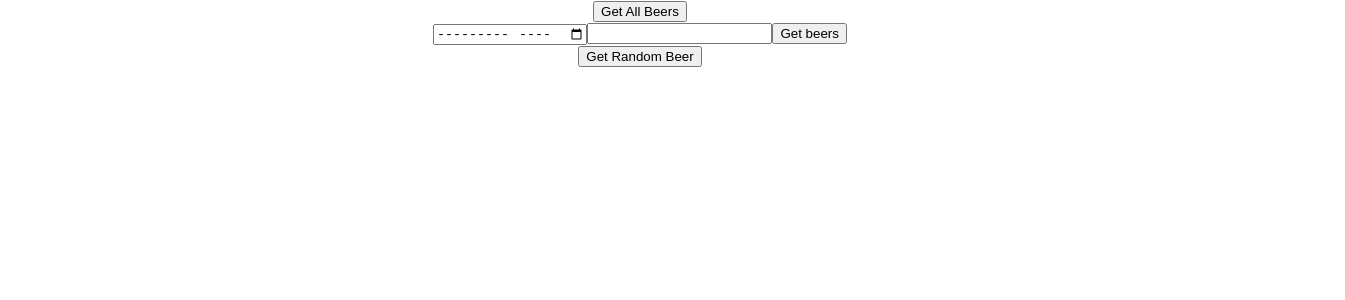
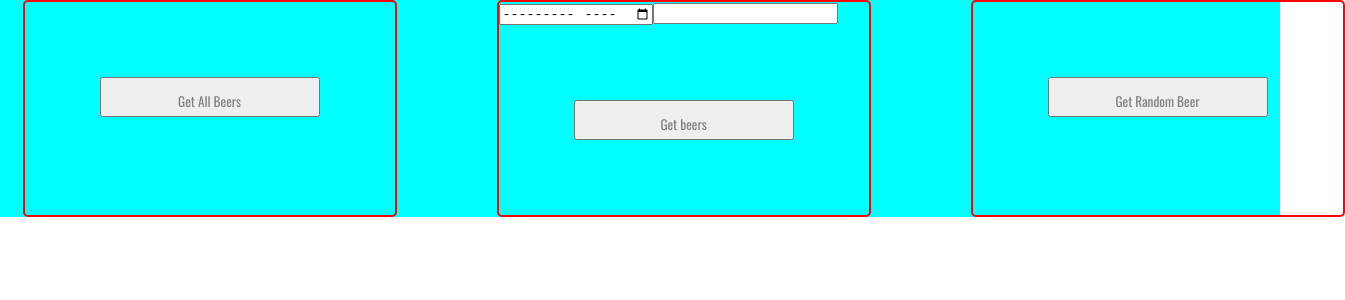
Before and after one commit to tomiiii55/FetchAPI, a React (Create React App) app in the folder worktask/: page / in a window 1280 px wide. Shown: the top 300 px of the page, 1345 px wide, since content can reach past the window. Built offline with nearby package versions, Linux system fonts and the light colour scheme.

Commit message:
Done CSS

```diff
--- a/worktask/public/index.html
+++ b/worktask/public/index.html
@@ -3,6 +3,7 @@
   <head>
     <meta charset="utf-8" />
     <link rel="shortcut icon" href="%PUBLIC_URL%/favicon.ico" />
+    <link href="https://fonts.googleapis.com/css?family=Oswald&display=swap" rel="stylesheet">
     <meta name="viewport" content="width=device-width, initial-scale=1" />
     <meta name="theme-color" content="#000000" />
     <!--
--- a/worktask/src/App.css
+++ b/worktask/src/App.css
@@ -1,33 +1,6 @@
 .App {
-  text-align: center;
+  display:flex;
+  justify-content:center;
+  background-color: aqua;
+  height:auto;
 }
-
-.App-logo {
-  animation: App-logo-spin infinite 20s linear;
-  height: 40vmin;
-  pointer-events: none;
-}
-
-.App-header {
-  background-color: #282c34;
-  min-height: 100vh;
-  display: flex;
-  flex-direction: column;
-  align-items: center;
-  justify-content: center;
-  font-size: calc(10px + 2vmin);
-  color: white;
-}
-
-.App-link {
-  color: #61dafb;
-}
-
-@keyframes App-logo-spin {
-  from {
-    transform: rotate(0deg);
-  }
-  to {
-    transform: rotate(360deg);
-  }
-}
--- a/worktask/src/App.js
+++ b/worktask/src/App.js
@@ -2,7 +2,9 @@ import React, { Component } from "react";
 import "./App.css";
 import FetchBeer from "./components/fetchBeer/FetchBeer";
 import FetchRandom from "./components/fetchRandom/FetchRandom";
-import FetchByNameDate from "./components/fetchByNameDate/FetchByNameDate"
+import FetchByNameDate from "./components/fetchByNameDate/FetchByNameDate";
+import Header from "./components/Header";
+
 
 class App extends Component {
   state = {
@@ -12,9 +14,11 @@ class App extends Component {
   render() {
     return (
       <div className="App">
+        <Header></Header>
         <FetchBeer/>
         <FetchByNameDate />
         <FetchRandom />
+
       </div>
     );
   }
--- /dev/null
+++ b/worktask/src/components/Header.js
@@ -0,0 +1,15 @@
+import React from 'react';
+import "./HeaderStyle.css";
+
+function Header () {
+return (
+    <header className="headertop">
+        <h1>Beer Fetch App</h1>
+
+
+    </header>
+)
+
+}
+
+export default Header;
--- /dev/null
+++ b/worktask/src/components/HeaderStyle.css
@@ -0,0 +1,3 @@
+.headertop{
+    width:100px;
+}
--- a/worktask/src/components/fetchBeer/FetchBeer.js
+++ b/worktask/src/components/fetchBeer/FetchBeer.js
@@ -7,6 +7,7 @@ export default class FetchBeer extends React.Component {
           super(props);
           this.state = {
             beers: [],
+            on:false,
           }
         }
 
@@ -27,18 +28,18 @@ export default class FetchBeer extends React.Component {
 
         render(){
         return (
-          <div>
-            <button onClick={this.handleClick}>Get All Beers</button>
+          <div className="container1">
+            <button className="buttonfetch1" onClick={this.handleClick}>Get All Beers</button>
            {this.state.beers.map((beer) => {
-             return <div key={beer.id}>
-               <h1 className="h1" >NAME : {beer.name}</h1>
-               <img src= {beer.image_url}/>
-               <h2>TAGLINE : {beer.tagline}</h2>
-               <p>FIRST BREWED : {beer.first_brewed}</p>
-               <p> DESCRIPTION : <br></br>{beer.description}</p>
-               <p> FOOD PAIRING : <br></br>{beer.food_pairing}</p>
-               <p> ALCOHOL BY VOLUME(%) : {beer.abv}</p>
-               <p> pH : {beer.ph}</p>
+             return <div  className="containerafter" key={beer.id}>
+               <h1 className="nameall" >NAME : {beer.name}</h1>
+               <img className="imgdiv" src= {beer.image_url}/>
+               <h2 className="secondheader">TAGLINE : {beer.tagline}</h2>
+               <p className="text">FIRST BREWED : {beer.first_brewed}</p>
+               <p className="text1"> DESCRIPTION : <br></br>{beer.description}</p>
+               <p className="text1"> FOOD PAIRING : <br></br>{beer.food_pairing}</p>
+               <p className="text1"> ALCOHOL BY VOLUME(%) : {beer.abv}</p>
+               <p className="text1"> pH : {beer.ph}</p>
 
 
                </div>
--- a/worktask/src/components/fetchBeer/FetchBeerStyle.css
+++ b/worktask/src/components/fetchBeer/FetchBeerStyle.css
@@ -1,5 +1,56 @@
-.h1{
+.nameall{
     text-align: center;
-    font-size:20;
+    font-size:50px;
     background-color:red;
 }
+
+.container1 {
+    width:400px;
+    margin-left:50px;
+    margin-right:50px;
+    border-radius: 5px;
+    border: 2px solid red;
+}
+.containerafter {
+        width:400px;
+        margin-left:0px;
+        margin-right:50px;
+        border-radius: 5px;
+        border: 2px solid red;
+}
+
+.buttonfetch1 {
+	width:220px;
+	height:40px;
+	text-align:center;
+	color:GRAY;
+	text-decoration:none;
+	line-height:43px;
+	font-family:'Oswald';
+	display: block;
+	margin: 75px;
+}
+
+.imgdiv {
+    border-radius: 8px;
+    text-align: center;
+    display: block;
+}
+
+.secondheader {
+    text-align: center;
+    font-size:35px;;
+    background-color:yellow;
+
+}
+.text {
+    text-align: center;
+    font-size:25px;;
+
+}
+
+.text1 {
+    text-align: center;
+    font-size:22px;
+
+}
--- a/worktask/src/components/fetchByNameDate/FetchByNameDate.js
+++ b/worktask/src/components/fetchByNameDate/FetchByNameDate.js
@@ -31,22 +31,22 @@ export default class FetchByNameDate extends React.Component {
        render(){
          const beers = this.state.beers;
          const allBeers = beers.map((beer) => {
-           return <div key={beer.id}>
-             <h1 className="h1" >NAME : {beer.name}</h1>
-             <img src= {beer.image_url}/>
-             <h2>TAGLINE : {beer.tagline}</h2>
-             <p>FIRST BREWED : {beer.first_brewed}</p>
-             <p> DESCRIPTION : <br></br>{beer.description}</p>
-             <p> FOOD PAIRING : <br></br>{beer.food_pairing}</p>
-             <p> ALCOHOL BY VOLUME(%) : {beer.abv}</p>
-             <p> pH : {beer.ph}</p>
+           return <div className="containerafter1" key={beer.id}>
+             <h1 className="nameall" >NAME : {beer.name}</h1>
+               <img className="imgdiv" src= {beer.image_url}/>
+               <h2 className="secondheader">TAGLINE : {beer.tagline}</h2>
+               <p className="text">FIRST BREWED : {beer.first_brewed}</p>
+               <p className="text1"> DESCRIPTION : <br></br>{beer.description}</p>
+               <p className="text1"> FOOD PAIRING : <br></br>{beer.food_pairing}</p>
+               <p className="text1"> ALCOHOL BY VOLUME(%) : {beer.abv}</p>
+               <p className="text1"> pH : {beer.ph}</p>
              </div>
              })
        return (
-         <div>
+         <div className="container2">
          <input type='month' name='month' onChange={this.handleChange}></input>
          <input type='text' name='naziv' onChange={this.handleChange}></input>
-         <button onClick={this.handleClick}>Get beers</button>
+         <button className="buttonfetch1" onClick={this.handleClick}>Get beers</button>
          {beers[0] && allBeers}
          </div>
        );
--- a/worktask/src/components/fetchByNameDate/FetchByNameDateStyle.css
+++ b/worktask/src/components/fetchByNameDate/FetchByNameDateStyle.css
@@ -0,0 +1,56 @@
+.nameall{
+    text-align: center;
+    font-size:50px;
+    background-color:red;
+}
+
+.container2 {
+    width:400px;
+    margin-left:50px;
+    margin-right:50px;
+    border-radius: 5px;
+    border: 2px solid red;
+}
+.containerafter1 {
+        width:400px;
+        margin-left:0px;
+        margin-right:50px;
+        border-radius: 5px;
+        border: 2px solid red;
+}
+
+.buttonfetch1 {
+	width:220px;
+	height:40px;
+	text-align:center;
+	color:GRAY;
+	text-decoration:none;
+	line-height:43px;
+	font-family:'Oswald';
+	display: block;
+	margin: 75px;
+}
+
+.imgdiv {
+    border-radius: 8px;
+    text-align: center;
+    display: block;
+}
+
+.secondheader {
+    text-align: center;
+    font-size:35px;;
+    background-color:yellow;
+
+}
+.text {
+    text-align: center;
+    font-size:25px;;
+
+}
+
+.text1 {
+    text-align: center;
+    font-size:22px;
+
+}
--- a/worktask/src/components/fetchRandom/FetchRandom.js
+++ b/worktask/src/components/fetchRandom/FetchRandom.js
@@ -25,22 +25,24 @@ export default class FetchRandom extends React.Component {
        render(){
          const beer = this.state.randomBeer[0]
        return (
+           <div className="container1">
          <>
-         <button onClick={this.handleClick}>Get Random Beer</button>
+         <button className="buttonfetch1" onClick={this.handleClick}>Get Random Beer</button>
          {beer &&
-         (<div key={beer.id}>
-              <h1 className="h1" >NAME : {beer.name}</h1>
-              <img src= {beer.image_url} alt=""/>
-              <h2>TAGLINE : {beer.tagline}</h2>
-              <p>FIRST BREWED : {beer.first_brewed}</p>
-              <p> DESCRIPTION : <br></br>{beer.description}</p>
-              <p> FOOD PAIRING : <br></br>{beer.food_pairing}</p>
-              <p> ALCOHOL BY VOLUME(%) : {beer.abv}</p>
-              <p> pH : {beer.ph}</p>
+         (<div className="containerafter" key={beer.id}>
+              <h1 className="nameall" >NAME : {beer.name}</h1>
+               <img className="imgdiv" src= {beer.image_url}/>
+               <h2 className="secondheader">TAGLINE : {beer.tagline}</h2>
+               <p className="text">FIRST BREWED : {beer.first_brewed}</p>
+               <p className="text1"> DESCRIPTION : <br></br>{beer.description}</p>
+               <p className="text1"> FOOD PAIRING : <br></br>{beer.food_pairing}</p>
+               <p className="text1"> ALCOHOL BY VOLUME(%) : {beer.abv}</p>
+               <p className="text1"> pH : {beer.ph}</p>
 
 
               </div>)}
               </>
+              </div>
        );
        }
      }
--- a/worktask/src/components/fetchRandom/FetchRandomStyle.css
+++ b/worktask/src/components/fetchRandom/FetchRandomStyle.css
@@ -1,5 +1,56 @@
-.h1{
+.nameall{
     text-align: center;
-    font-size:20;
+    font-size:50px;
     background-color:red;
 }
+
+.container1 {
+    width:400px;
+    margin-left:50px;
+    margin-right:50px;
+    border-radius: 5px;
+    border: 2px solid red;
+}
+.containerafter {
+        width:400px;
+        margin-left:0px;
+        margin-right:50px;
+        border-radius: 5px;
+        border: 2px solid red;
+}
+
+.buttonfetch1 {
+	width:220px;
+	height:40px;
+	text-align:center;
+	color:GRAY;
+	text-decoration:none;
+	line-height:43px;
+	font-family:'Oswald';
+	display: block;
+	margin: 75px;
+}
+
+.imgdiv {
+    border-radius: 8px;
+    text-align: center;
+    display: block;
+}
+
+.secondheader {
+    text-align: center;
+    font-size:35px;;
+    background-color:yellow;
+
+}
+.text {
+    text-align: center;
+    font-size:25px;;
+
+}
+
+.text1 {
+    text-align: center;
+    font-size:22px;
+
+}
```
